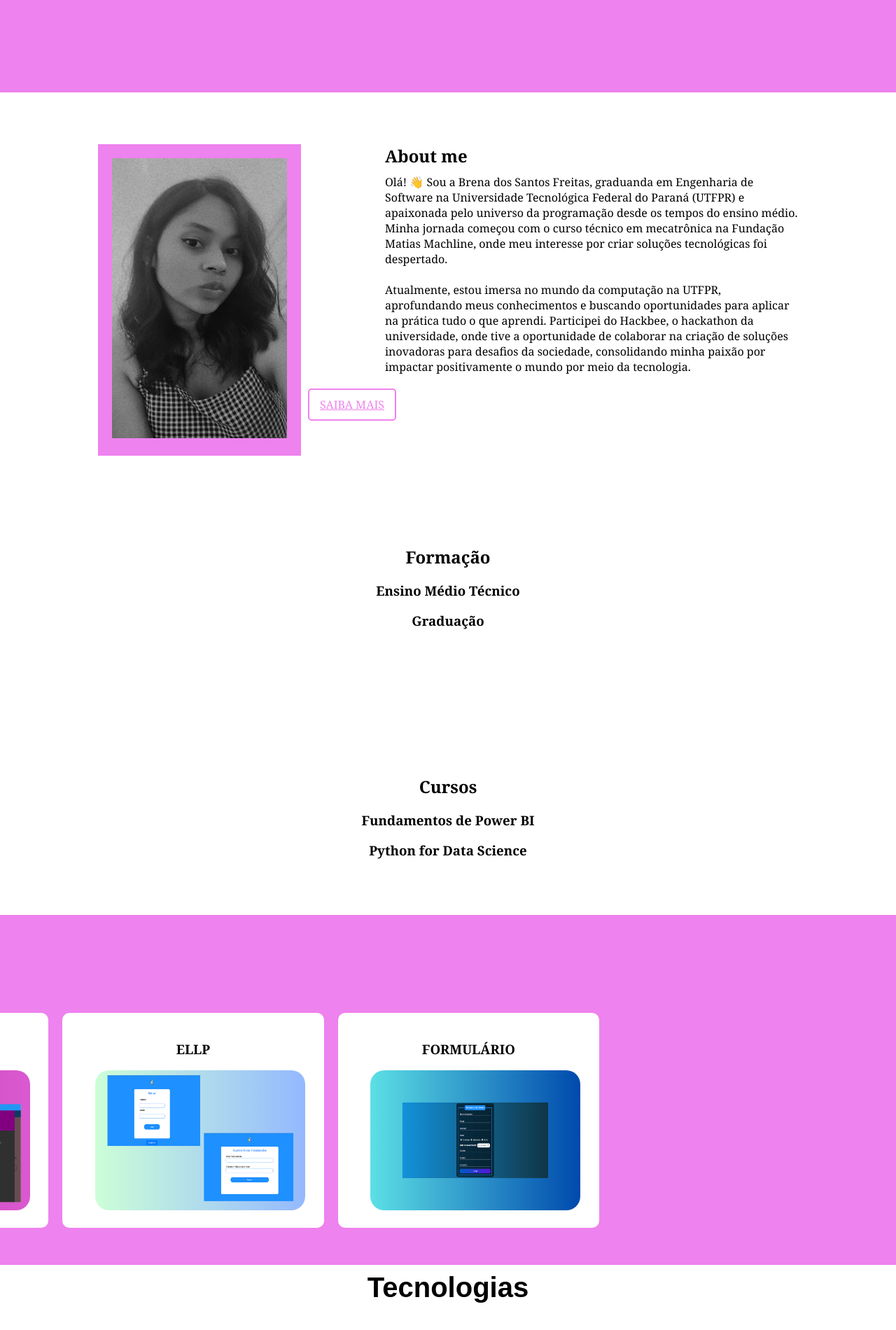
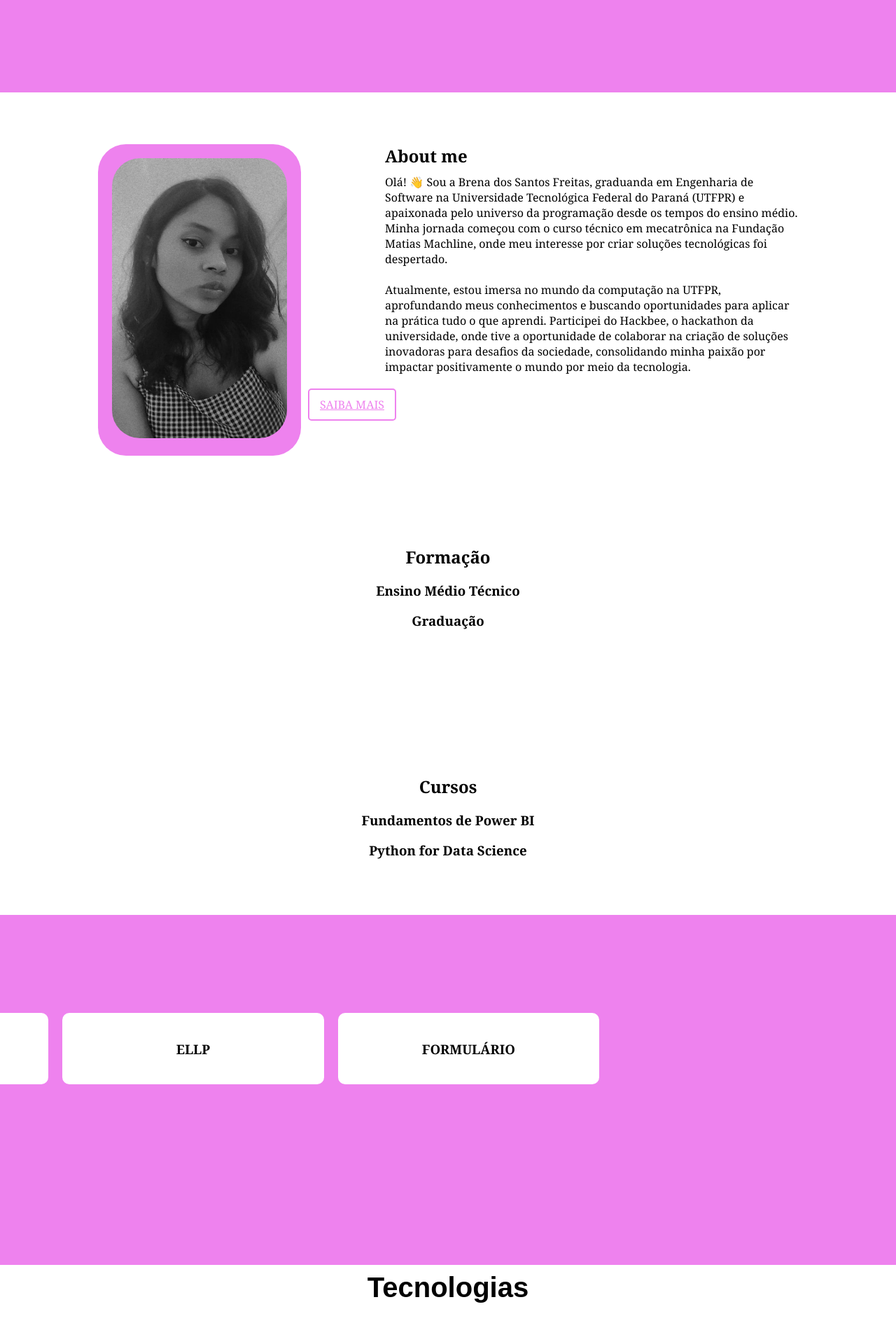
Before and after one commit to brenaSF/Portfolio_BrenaFreitas, a plain HTML site: page index.html in a window 1280 px wide. Shown: the part 454-2354 px from the top of the page at 70% size. Drawn offline with Linux system fonts and the light colour scheme.

Commit message:
Atualizando portfolio.

```diff
--- a/index.html
+++ b/index.html
@@ -45,7 +45,7 @@
 
             <div class="foto2">
 
-                <img src="assets/eu.jpg" alt="" width="250px" height="400px">
+                <img src="assets/eu.jpg" alt="" width="250px" height="400px" >
 
             </div>
 
@@ -99,23 +99,17 @@
 
                     <h3><a href="#"> MAFRA </a> </h3>
 
-                    <img src="assets/Site Pessoal Blogueiro Simples e Elegante Bege-Claro.png" alt="" width="300px" height="200px">
-
                 </div>
 
                 <div class="secao">
 
                     <h3><a href="#"> ELLP </a> </h3>
 
-                    <img src="assets/Landing Page.png" alt="" width="300px" height="200px">
-
                 </div>
 
                 <div class="secao">
 
                     <h3><a href="#">FORMULÁRIO</a> </h3>
-
-                    <img src="assets/3.png" alt="" width="300px" height="200px">
 
                 </div>
 
--- a/style.css
+++ b/style.css
@@ -68,6 +68,16 @@ h1 {
     background-color: violet;
 
     margin: 0;
+}
+
+.foto2{
+
+    border-radius: 40px;
+}
+
+.foto2 img{
+
+    border-radius: 40px;
 }
 
 .carrossel-container {
```
